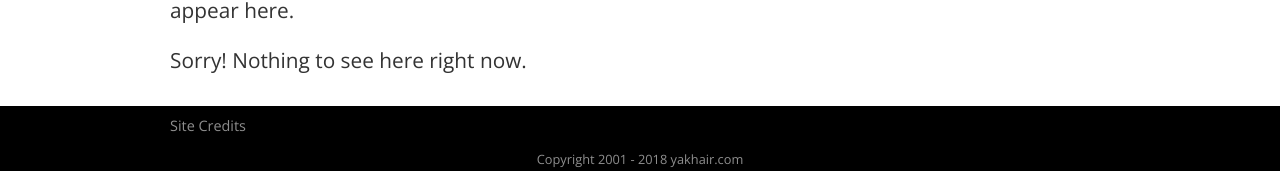
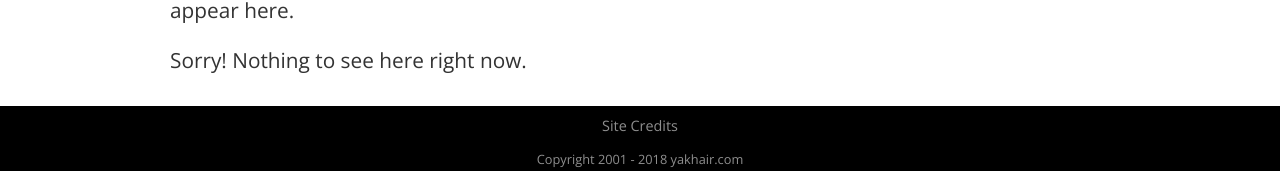
Before and after one commit to StilgarISCA/Yakhair, a Jekyll site: the page built from index.html, in a window 1280 px wide and 900 px high, scrolled down 909 px. Shown: the part 726-897 px from the top of the window. Built offline with Jekyll 4.4.1, drawn with Linux system fonts in a browser that asks for light colours; nearby versions of some CDN libraries.

Commit message:
CSS Improvements
Remove unused CSS. Reorganize CSS. Fix footer alignment. SVGs in header highlight on hover.

```diff
--- a/_sass/elements.scss
+++ b/_sass/elements.scss
@@ -56,6 +56,10 @@ nav {
         height: 22px;
 	}
 
+    a:hover svg{
+                fill: #fff;
+            }
+
     div.header-home-link a {
         font-size: 1.75em;
         color: #fff;
@@ -65,25 +69,6 @@ nav {
             height: 1.1em;
         }
     }
-}
-
-header {
-	background-position: center;
-	background-size: cover;
-	background-repeat: no-repeat;
-	height: 100vh;
-	display: flex;
-    flex-wrap: wrap;
-    flex-direction: row;
-    justify-content: space-between;
-	align-items: center;
-	color: #fff;
-	text-shadow: 1px 1px 1px #000;
-
-	.button a {
-		text-shadow: none;
-		font-size: 1.4em;
-	}
 }
 
 section {
--- a/_sass/layout.scss
+++ b/_sass/layout.scss
@@ -98,50 +98,41 @@ blockquote {
 	}
 }
 
-.newsletter {
-	padding: 100px 0;
+header {
+	background-position: center;
+	background-size: cover;
+	background-repeat: no-repeat;
+	height: 100vh;
+	display: flex;
+    flex-wrap: wrap;
+    flex-direction: row;
+    justify-content: space-between;
+	align-items: center;
 	color: #fff;
 	text-shadow: 1px 1px 1px #000;
+
+	.button a {
+		text-shadow: none;
+		font-size: 1.4em;
+	}
 }
 
 footer {
 	background: #000;
 	padding: 10px 0;
 
-	&, a {
-		color: #8e8e8e;
-	}
-
-	a:hover {
-		color: #fff;
-
-		svg {
-			fill: #fff;
+	a {
+        color: #8e8e8e;
+		text-decoration: none;
+		&:hover {
+			color: #ffffff;
 		}
 	}
 
 	p {
-		margin: 0;
+		margin: auto;
 		padding: 0;
-	}
-
-	p, address {
 		font-size: .9em;
-	}
-
-	svg {
-		fill: #8e8e8e;
-		height: 20px;
-		position: relative;
-		top: 4px;
-	}
-
-	a {
-		text-decoration: none;
-
-		svg:hover {
-			fill: #fff;
-		}
 	}
 
 	.container {
@@ -149,17 +140,20 @@ footer {
 			display: flex;
 			align-items: center;
 		}
+
 		div {
 			@media #{$desktop} {
 				width: 33%;
 				margin: 0;
-			}
+
+
 			margin: 20px 0;
 			box-sizing: content-box;
 			padding: 0 25px;
 
 		}
 	}
+    }
 }
 
 .learn-more {
@@ -220,37 +214,6 @@ footer {
 	margin: 50px 0 0 0;
 }
 
-.editor-link {
- 	display: none;
-	margin-top: 0;
-	.btn {
-		border: 0;
-		border-radius: 2px;
-		width: 100%;
-		max-width: 500px;
-		box-sizing: border-box;
-		font-size: 2rem;
-		text-decoration: none;
-		padding: 10px 15px;
-		margin: 0;
-		font-size: 18px;
-		cursor: pointer;
-		background-color: #f7e064;
-		color: #333;
-		box-shadow: 1px 1px 5px 0 rgba(0, 0, 0, 0.2);
-
-		&:hover {
-			background-color: #f4d525;
-			color: #333;
-		}
-	}
-
-}
-
-.cms-editor-active .editor-link {
-	display: block;
-}
-
 .mission img {
 	float: left;
 	margin: 0 20px 0 0;
```
